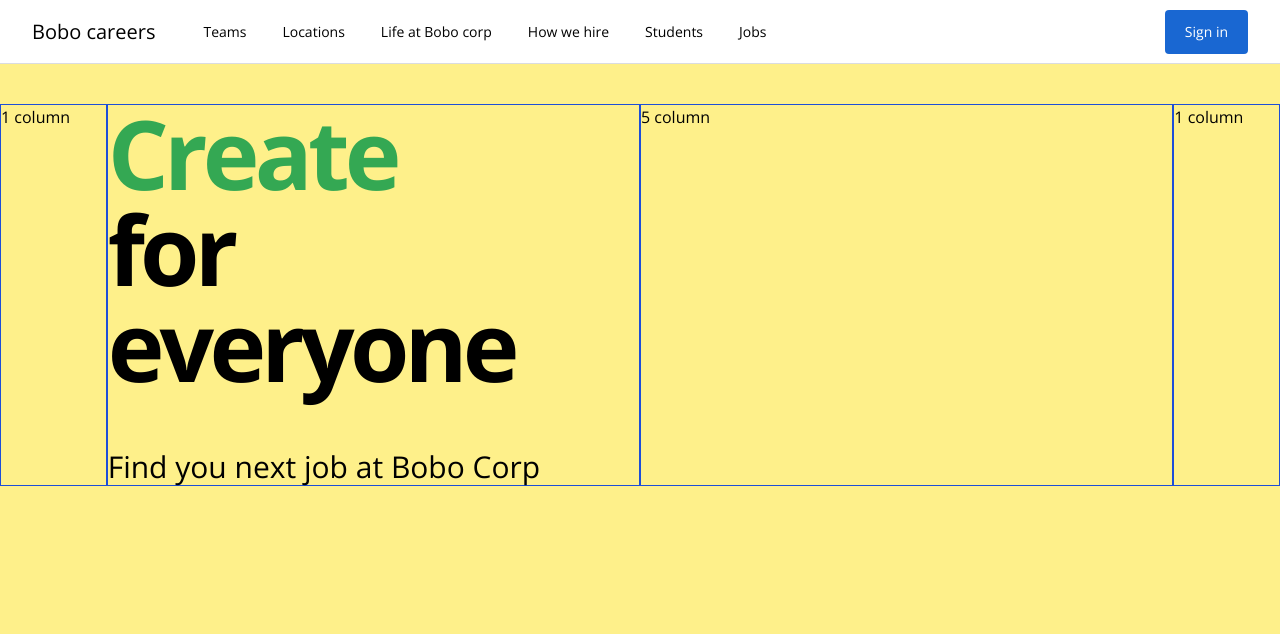
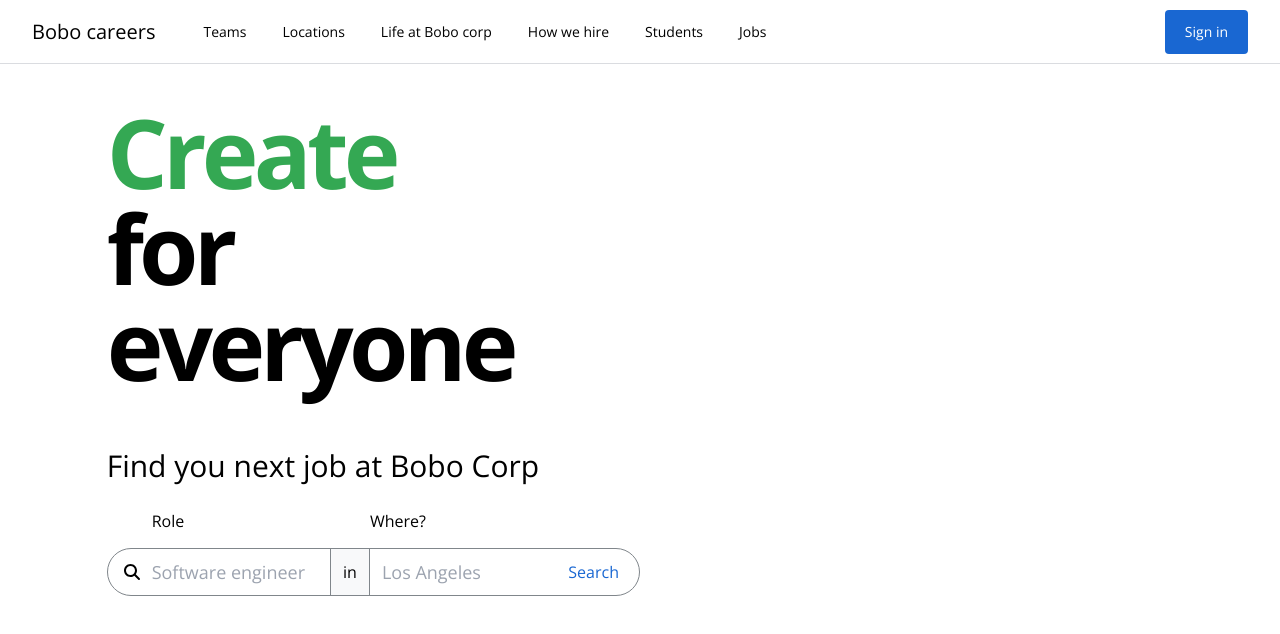
Before and after one commit to vladixcode/vue-google-careers-clone, a Vue app: page / in a window 1280 px wide. Shown: the top 634 px of the page. Built offline with nearby package versions, Linux system fonts and the light colour scheme.

Commit message:
Section 12 - Nice, lean, elegant and modern design for the form

```diff
--- a/src/components/ActionButton.vue
+++ b/src/components/ActionButton.vue
@@ -35,11 +35,11 @@
 <style scoped>
 button {
   /* Common CSS styles for all buttons */
-  @apply rounded px-5 py-3 font-medium;
+  @apply px-5 py-3 font-medium;
 }
 
 .primary {
-  @apply border-0 bg-brand-blue-1 text-white hover:shadow-blue;
+  @apply rounded bg-brand-blue-1 text-white hover:shadow-blue;
 }
 
 .secondary {
--- /dev/null
+++ b/src/components/JobSearchForm.vue
@@ -0,0 +1,45 @@
+<template>
+  <form
+    action=""
+    class="flex h-12 w-full items-center rounded-3xl border border-solid border-brand-gray-3"
+  >
+    <font-awesome-icon :icon="['fas', 'search']" class="ml-4 mr-3" />
+    <div class="flex h-full flex-1 flex-nowrap text-base font-light">
+      <div class="relative flex h-full flex-1 items-center pr-3">
+        <label class="absolute -top-10 left-0" for="">Role</label>
+        <input
+          type="text"
+          placeholder="Software engineer"
+          class="w-full text-lg font-normal focus:outline-none"
+        />
+      </div>
+
+      <span
+        class="flex h-full items-center border-l border-r border-brand-gray-3 bg-brand-gray-2 px-3"
+      >
+        in
+      </span>
+
+      <div class="relative flex h-full flex-1 items-center pl-3">
+        <label class="absolute -top-10 left-0" for="">Where?</label>
+        <input
+          type="text"
+          placeholder="Los Angeles"
+          class="w-full text-lg font-normal focus:outline-none"
+        />
+      </div>
+    </div>
+    <action-button text="Search" type="secondary" class="rounded-r-3xl" />
+  </form>
+</template>
+
+<script>
+import ActionButton from '@/components/ActionButton.vue'
+
+export default {
+  name: 'JobSearchForm',
+  components: {
+    ActionButton,
+  },
+}
+</script>
--- a/src/components/TheHeadline.vue
+++ b/src/components/TheHeadline.vue
@@ -1,5 +1,5 @@
 <template>
-  <section>
+  <section class="mb-16">
     <h1 class="mb-14 text-8xl font-bold tracking-tighter">
       <span :class="actionClasses">{{ action }}</span>
       <br />
--- a/src/components/TheHero.vue
+++ b/src/components/TheHero.vue
@@ -1,13 +1,14 @@
 <template>
   <main>
-    <section class="flex h-screen flex-col bg-yellow-200 pb-20 pt-10">
+    <section class="flex h-screen flex-col pb-20 pt-10">
       <div class="grid grid-cols-12">
-        <div class="col-span-1 col-start-1 border border-blue-700">1 column</div>
-        <div class="col-span-5 col-start-2 border border-blue-700">
+        <div class="col-span-1 col-start-1"></div>
+        <div class="col-span-5 col-start-2">
           <the-headline />
+          <job-search-form />
         </div>
-        <div class="col-span-5 col-start-7 border border-blue-700">5 column</div>
-        <div class="col-span-1 col-start-12 border border-blue-700">1 column</div>
+        <div class="col-span-5 col-start-7"></div>
+        <div class="col-span-1 col-start-12"></div>
       </div>
     </section>
   </main>
@@ -15,11 +16,13 @@
 
 <script>
 import TheHeadline from '@/components/TheHeadline.vue'
+import JobSearchForm from '@/components/JobSearchForm.vue'
 
 export default {
   name: 'TheHero',
   components: {
     TheHeadline,
+    JobSearchForm,
   },
 }
 </script>
--- a/tailwind.config.js
+++ b/tailwind.config.js
@@ -10,6 +10,8 @@
       },
       colors: {
         'brand-gray-1': '#dadce0',
+        'brand-gray-2': '#f8f9fa',
+        'brand-gray-3': '#80868b',
         'brand-blue-1': '#1967d2',
         'brand-blue-2': '#4285f4',
         'brand-green-1': '#137333',
```
